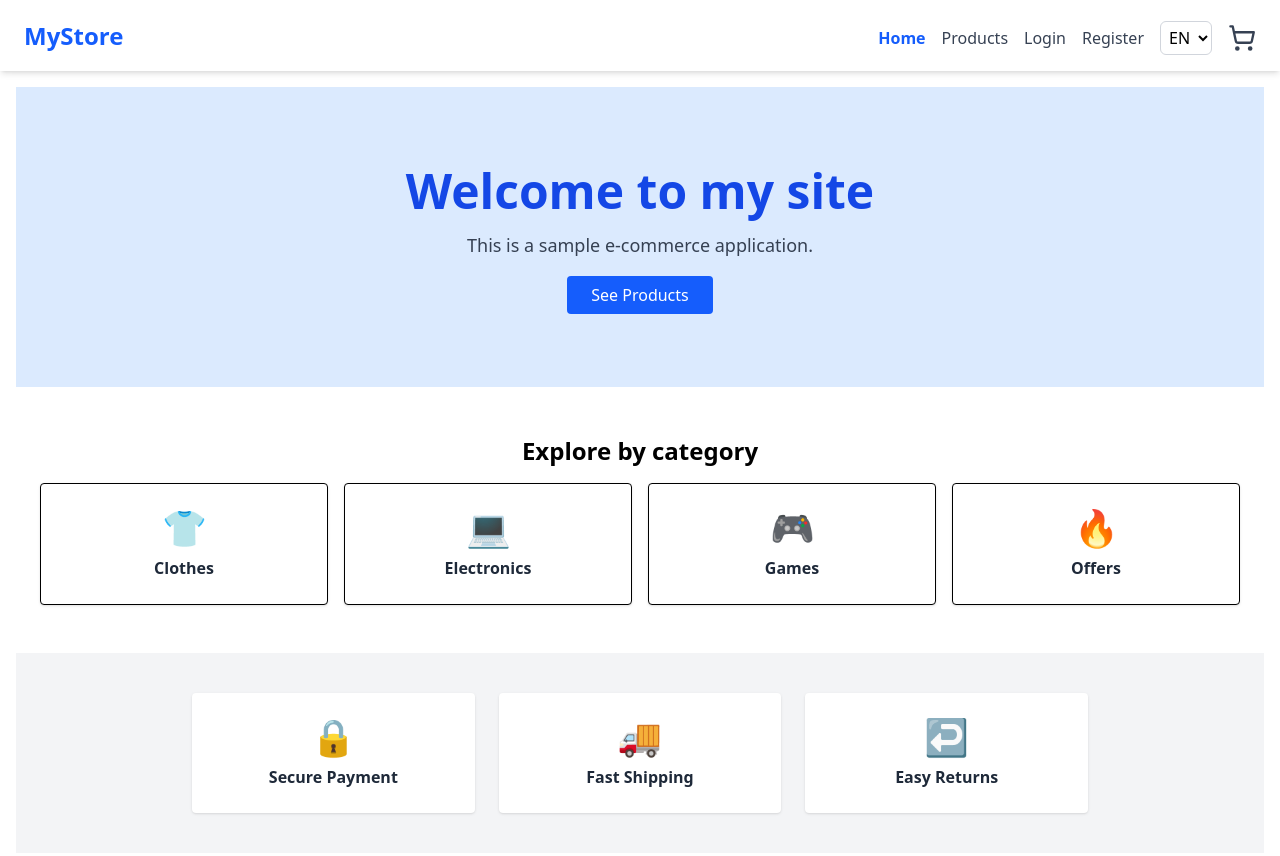
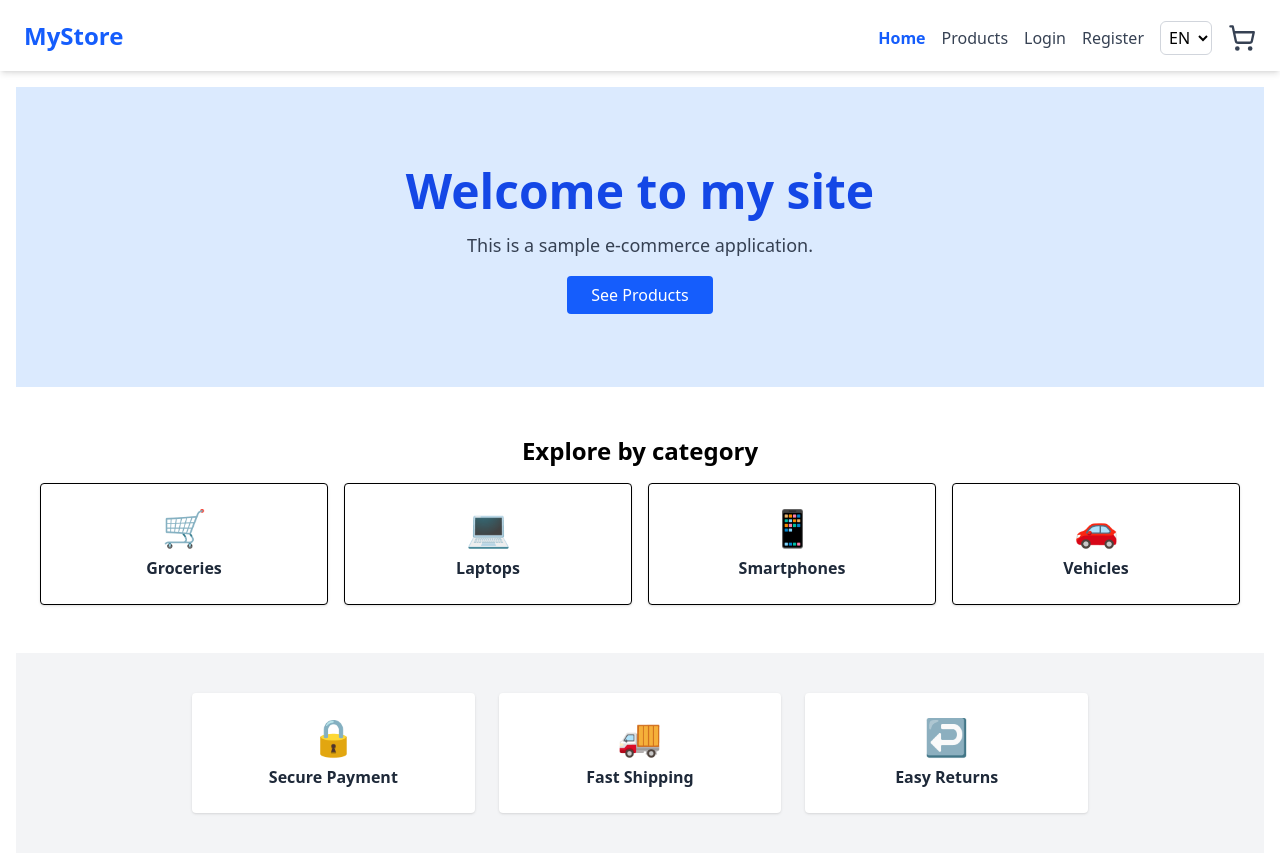
Before and after one commit to borismora/ecommerce-frontend-react, a React (Vite) app: page / in a window 1280 px wide. Shown: the top 856 px of the page. Built offline with nearby package versions, Linux system fonts and the light colour scheme; no server answers.

Commit message:
Add filters for search products

```diff
--- a/src/data/products.js
+++ b/src/data/products.js
@@ -3,91 +3,91 @@ const products = [
     id: 1,
     name: 'Camisa Casual',
     price: 19990,
-    image: 'https://picsum.photos/300/200?random=1',
+    photo: 'https://picsum.photos/300/200?random=1',
   },
   {
     id: 2,
     name: 'Zapatillas Running',
     price: 49990,
-    image: 'https://picsum.photos/300/200?random=2',
+    photo: 'https://picsum.photos/300/200?random=2',
   },
   {
     id: 3,
     name: 'Chaqueta Invierno',
     price: 69990,
-    image: 'https://picsum.photos/300/200?random=3',
+    photo: 'https://picsum.photos/300/200?random=3',
   },
   {
     id: 4,
     name: 'Pantalón Vaquero',
     price: 29990,
-    image: 'https://picsum.photos/300/200?random=4',
+    photo: 'https://picsum.photos/300/200?random=4',
   },
   {
     id: 5,
     name: 'Gorra Deportiva',
     price: 8990,
-    image: 'https://picsum.photos/300/200?random=5',
+    photo: 'https://picsum.photos/300/200?random=5',
   },
   {
     id: 6,
     name: 'Sudadera con Capucha',
     price: 34990,
-    image: 'https://picsum.photos/300/200?random=6',
+    photo: 'https://picsum.photos/300/200?random=6',
   },
   {
     id: 7,
     name: 'Vestido Elegante',
     price: 59990,
-    image: 'https://picsum.photos/300/200?random=7',
+    photo: 'https://picsum.photos/300/200?random=7',
   },
   {
     id: 8,
     name: 'Reloj Analógico',
     price: 19990,
-    image: 'https://picsum.photos/300/200?random=8',
+    photo: 'https://picsum.photos/300/200?random=8',
   },
   {
     id: 9,
     name: 'Mochila Escolar',
     price: 24990,
-    image: 'https://picsum.photos/300/200?random=9',
+    photo: 'https://picsum.photos/300/200?random=9',
   },
   {
     id: 10,
     name: 'Lentes de Sol',
     price: 14990,
-    image: 'https://picsum.photos/300/200?random=10',
+    photo: 'https://picsum.photos/300/200?random=10',
   },
   {
     id: 11,
     name: 'Cinturón de Cuero',
     price: 12990,
-    image: 'https://picsum.photos/300/200?random=11',
+    photo: 'https://picsum.photos/300/200?random=11',
   },
   {
     id: 12,
     name: 'Bolso Crossbody',
     price: 39990,
-    image: 'https://picsum.photos/300/200?random=12',
+    photo: 'https://picsum.photos/300/200?random=12',
   },
   {
     id: 13,
     name: 'Bufanda de Lana',
     price: 9990,
-    image: 'https://picsum.photos/300/200?random=13',
+    photo: 'https://picsum.photos/300/200?random=13',
   },
   {
     id: 14,
     name: 'Guantes de Invierno',
     price: 7990,
-    image: 'https://picsum.photos/300/200?random=14',
+    photo: 'https://picsum.photos/300/200?random=14',
   },
   {
     id: 15,
     name: 'Paraguas Plegable',
     price: 11990,
-    image: 'https://picsum.photos/300/200?random=15',
+    photo: 'https://picsum.photos/300/200?random=15',
   },
 ];
 
--- a/src/i18n.js
+++ b/src/i18n.js
@@ -9,7 +9,7 @@ i18n
   .use(initReactI18next)
   .init({
     fallbackLng: "es",
-    debug: true,
+    debug: false,
     interpolation: {
       escapeValue: false,
     },
--- a/src/locales/en/translation.json
+++ b/src/locales/en/translation.json
@@ -12,10 +12,10 @@
     "productsButton": "See Products",
     "categories": {
       "title": "Explore by category",
-      "clothes": "Clothes",
-      "electronics": "Electronics",
-      "games": "Games",
-      "offers": "Offers"
+      "groceries": "Groceries",
+      "laptops": "Laptops",
+      "smartphones": "Smartphones",
+      "vehicle": "Vehicles"
     },
     "footer": {
       "secure": "Secure Payment",
@@ -75,5 +75,17 @@
     "name": "Name",
     "email": "Email",
     "user_not_logged_in": "User not logged in."
+  },
+  "pagination": {
+    "previous": "← Previous",
+    "next": "Next →",
+    "page": "Page",
+    "of": "of"
+  },
+  "productFilters": {
+    "placeholder": "Search products...",
+    "allCategories": "All Categories",
+    "allBrands": "All Brands",
+    "search": "Search"
   }
 }
--- a/src/locales/es/translation.json
+++ b/src/locales/es/translation.json
@@ -12,10 +12,10 @@
     "productsButton": "Ver Productos",
     "categories": {
       "title": "Explorar por categoría",
-      "clothes": "Ropa",
-      "electronics": "Electrónica",
-      "games": "Juegos",
-      "offers": "Ofertas"
+      "groceries": "Comestibles",
+      "laptops": "Laptops",
+      "smartphones": "Móviles",
+      "vehicle": "Vehículos"
     },
     "footer": {
       "secure": "Pago Seguro",
@@ -75,5 +75,17 @@
     "name": "Nombre",
     "email": "Correo electrónico",
     "user_not_logged_in": "Usuario no ha iniciado sesión."
+  },
+  "pagination": {
+    "previous": "← Anterior",
+    "next": "Siguiente →",
+    "page": "Página",
+    "of": "de"
+  },
+  "productFilters": {
+    "placeholder": "Buscar productos...",
+    "allCategories": "Todas las categorías",
+    "allBrands": "Todas las marcas",
+    "search": "Buscar"
   }
 }
--- a/src/pages/Cart.jsx
+++ b/src/pages/Cart.jsx
@@ -33,7 +33,7 @@ export default function Cart() {
         >
           <div className="flex items-center gap-4">
             <img
-              src={item.image}
+              src={item.photo}
               alt={item.name}
               className="w-20 h-20 object-cover rounded"
             />
--- a/src/pages/Home.jsx
+++ b/src/pages/Home.jsx
@@ -25,14 +25,14 @@ export default function Home() {
         <h2 className="text-2xl font-semibold mb-4 text-center">{t('home.categories.title')}</h2>
         <div className="grid grid-cols-1 sm:grid-cols-2 md:grid-cols-4 gap-4">
           {[
-            { name: t('home.categories.clothes'), icon: '👕' },
-            { name: t('home.categories.electronics'), icon: '💻' },
-            { name: t('home.categories.games'), icon: '🎮' },
-            { name: t('home.categories.offers'), icon: '🔥' },
+            { name: t('home.categories.groceries'), icon: '🛒', value: 'groceries' },
+            { name: t('home.categories.laptops'), icon: '💻', value: 'laptops' },
+            { name: t('home.categories.smartphones'), icon: '📱', value: 'smartphones' },
+            { name: t('home.categories.vehicle'), icon: '🚗', value: 'vehicle' },
           ].map((cat) => (
             <NavLink
               key={cat.name}
-              to={`/products?category=${cat.name.toLowerCase()}`}
+              to={`/products?category=${cat.value}`}
               className="border p-6 rounded shadow hover:shadow-lg transition text-center bg-white"
             >
               <div className="text-4xl mb-2">{cat.icon}</div>
--- a/src/pages/Products.jsx
+++ b/src/pages/Products.jsx
@@ -1,25 +1,85 @@
-import products from '../data/products';
+import { useEffect, useState } from 'react';
+import { fetchProducts } from '../services/products';
 import { useCart } from '../context/cart/useCart';
 import { useTranslation } from 'react-i18next';
+import { useLocation } from 'react-router-dom';
+import Pagination from '../components/Pagination';
+import ProductFilters from '../components/ProductFilters';
 
 export default function Products() {
+  const location = useLocation();
+  const queryParams = new URLSearchParams(location.search);
+  const categoryFromURL = queryParams.get('category') || '';
   const { addToCart } = useCart();
   const { t } = useTranslation();
+  const [products, setProducts] = useState([]);
+  const [pagination, setPagination] = useState({ page: 1, totalPages: 1 });
+  const [filters, setFilters] = useState({
+    category: categoryFromURL,
+    brand: '',
+    search: '',
+  });
+
+  const loadProducts = async () => {
+    try {
+      const data = await fetchProducts({
+        page: pagination.page,
+        category: filters.category,
+        brand: filters.brand,
+        search: filters.search,
+      });
+      setProducts(data.products);
+      setPagination({ page: data.page, totalPages: data.totalPages });
+    } catch (error) {
+      console.error('Error fetching products:', error);
+    }
+  };
+
+  useEffect(() => {
+    if (categoryFromURL && filters.category !== categoryFromURL) {
+      setFilters((prev) => ({ ...prev, category: categoryFromURL }));
+    }
+  }, [categoryFromURL]);
+
+  useEffect(() => {
+    loadProducts();
+  }, [pagination.page, filters]);
+
+  const handlePageChange = (newPage) => {
+    setPagination((prev) => ({ ...prev, page: newPage }));
+  };
+
+  const handleSearch = (term) => {
+    const search = term.trim();
+    setFilters((prev) => ({ ...prev, search: search || undefined }));
+    setPagination((prev) => ({ ...prev, page: 1 }));
+  };
+
+  const handleFilter = (newFilters) => {
+    setFilters((prev) => ({ ...prev, ...newFilters }));
+    setPagination((prev) => ({ ...prev, page: 1 }));
+  };
 
   return (
-    <div className="grid gap-6 grid-cols-1 sm:grid-cols-2 md:grid-cols-3 lg:grid-cols-4 p-4">
+    <div className="p-4">
+      <ProductFilters onSearch={handleSearch} onFilter={handleFilter} />
+
+      <div className="grid gap-6 grid-cols-1 sm:grid-cols-2 md:grid-cols-3 lg:grid-cols-4">
         {products.map((product) => (
           <div
             key={product.id}
             className="border rounded-lg shadow hover:shadow-lg transition p-4 flex flex-col"
           >
             <img
-            src={product.image}
+              src={product.photo}
               alt={product.name}
-            className="w-full h-40 object-cover rounded"
+              className="w-full h-80 rounded"
             />
-          <h2 className="mt-4 text-lg font-semibold text-center">{product.name}</h2>
-          <p className="text-gray-600 text-center text-2xl pb-3">${product.price.toLocaleString()}</p>
+            <h3 className="mt-4 font-bold text-center">{product.brand}</h3>
+            <h2 className="text-lg font-semibold text-center">{product.name}</h2>
+            <p className="text-gray-600 text-center text-2xl pb-3">
+              ${product.price.toLocaleString()}
+            </p>
             <button
               onClick={() => addToCart(product)}
               className="mt-auto bg-blue-600 hover:bg-blue-700 text-white px-4 py-2 rounded"
@@ -29,5 +89,12 @@ export default function Products() {
           </div>
         ))}
       </div>
+
+      <Pagination
+        page={pagination.page}
+        totalPages={pagination.totalPages}
+        onPageChange={handlePageChange}
+      />
+    </div>
   );
 }
```
Also changed, not shown: 1 other file (tests, documents, lock files or other folders). Lines whose indentation alone changed are shown as unchanged.
